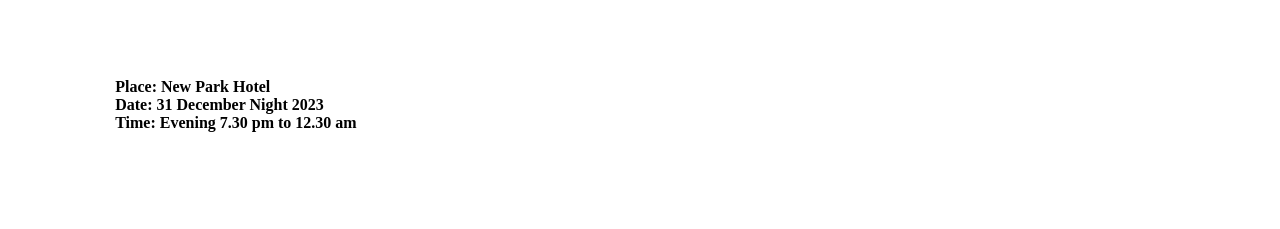
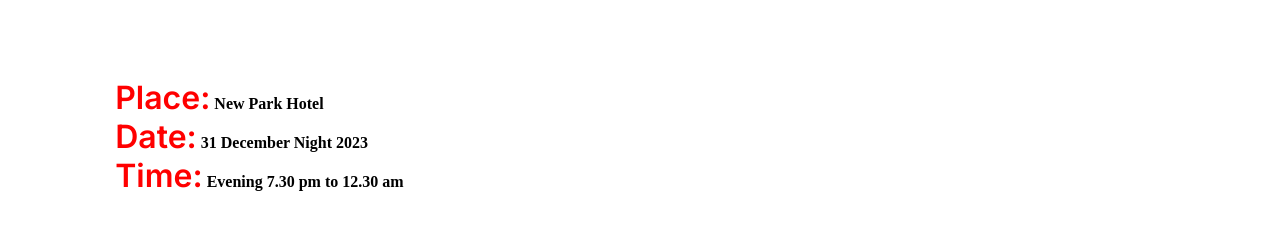
Before and after one commit to Sohana-Karniz-Mimmi/Happy-New-Year, a plain HTML site: page index.html in a window 1280 px wide. Shown: the part 2031-2260 px from the top of the page. Drawn offline with Linux system fonts and the light colour scheme.

Commit message:
welcome section added

```diff
--- a/styles/style.css
+++ b/styles/style.css
@@ -181,3 +181,12 @@
   height: 430px;
   margin-right: 106px;
 }
+
+/* Address New Park Hotel Style Start Here */
+
+.text-primary {
+  color: #f00;
+  font-family: "Inter", sans-serif;
+  font-size: 32px;
+  font-weight: 600;
+}
```
